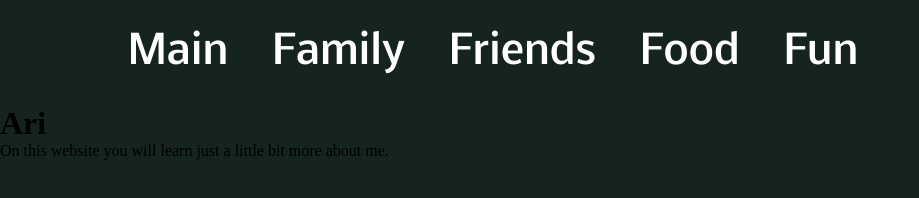
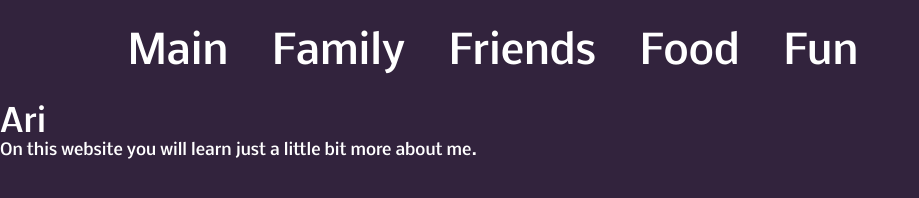
Before and after one commit to its-fun-alright/thefiveeffs, a plain HTML site: page index.html in a window 1280 px wide. Shown: the whole page, without its empty margins (0-919 px from the left). Drawn offline with Linux system fonts and the light colour scheme.

Commit message:
Update style.css

```diff
--- a/style.css
+++ b/style.css
@@ -4,13 +4,29 @@
     box-sizing: border-box;
     margin: 0;
     padding: 0;
-    background-color: #152421;
+    background-color: #32233d;
 }
 
 li, a {
     font-family: "Nobile", sans-serif;
     font-weight: 500;
     font-size: 40px;
+    color: #ffffff;
+    text-decoration: none;
+}
+
+h1 {
+    font-family: "Nobile", sans-serif;
+    font-weight: 500;
+    font-size: 100 px;
+    color: #ffffff;
+    text-decoration: none;
+}
+
+p {
+    font-family: "Nobile", sans-serif;
+    font-weight: 400;
+    font-size: 75 px;
     color: #ffffff;
     text-decoration: none;
 }
```
